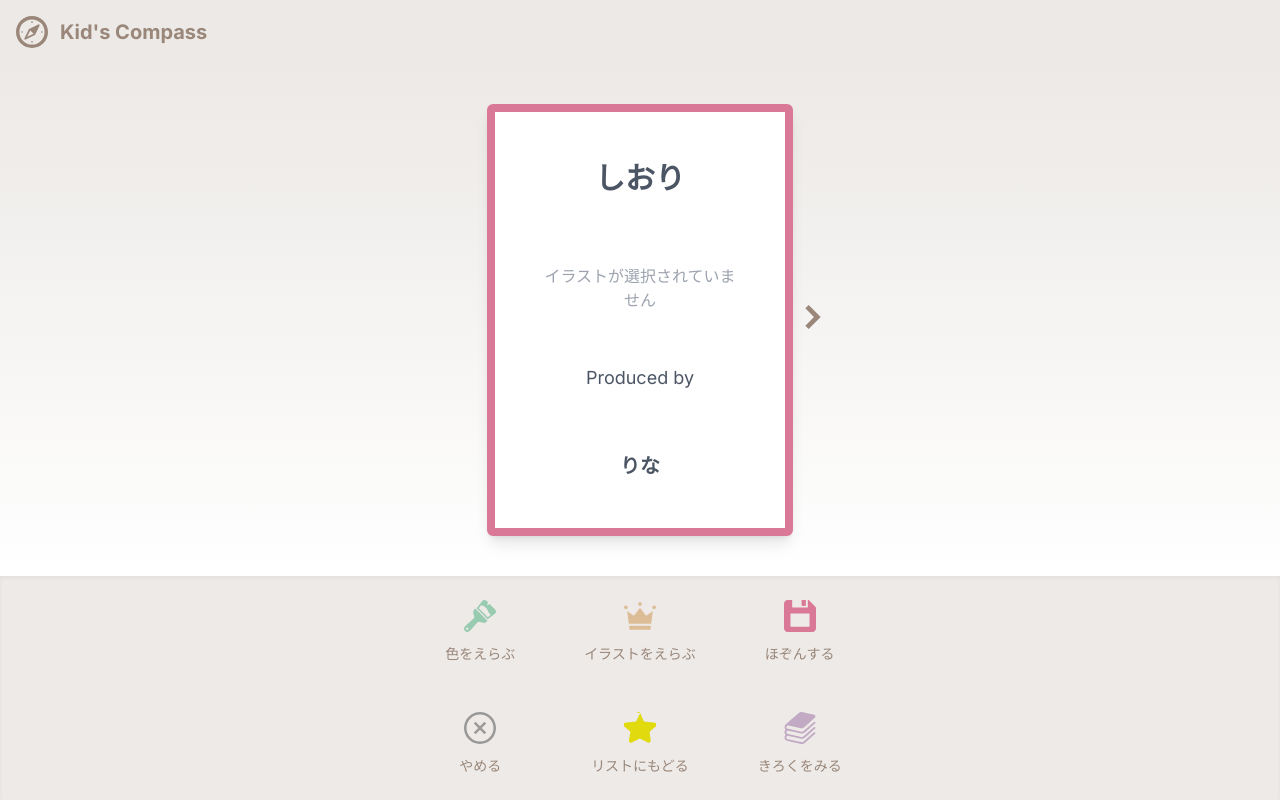
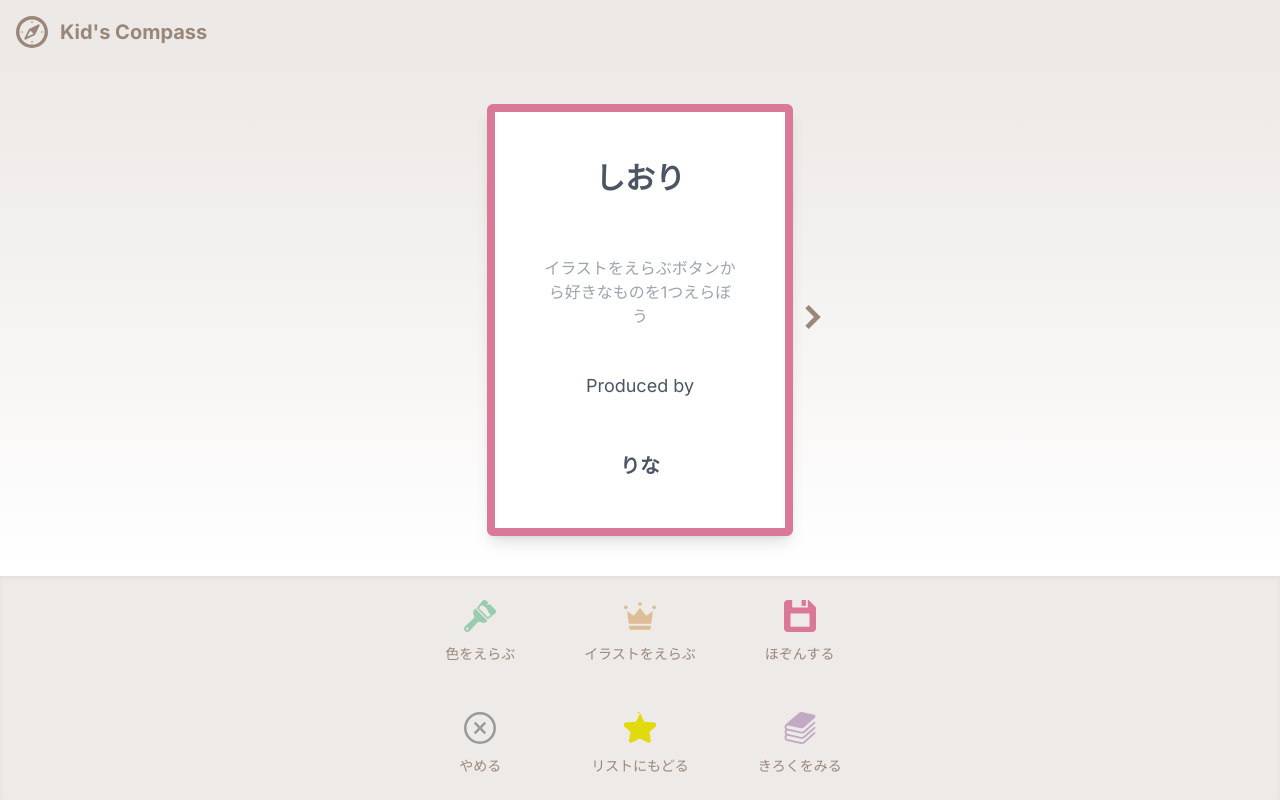
Before and after one commit to tech0mg/Hidarihashi-Frontend, a Next.js app: page /customers/shiori/page1 in a window 1280 px wide. Built offline with nearby package versions, Linux system fonts and the light colour scheme; no server answers.

Commit message:
リストページのヘッダー追加、page1の文言変更

```diff
--- a/src/app/customers/list/page.jsx
+++ b/src/app/customers/list/page.jsx
@@ -2,7 +2,7 @@
 import React, { useEffect, useState } from "react";
 import { useRouter } from "next/navigation";
 import FooterButton from "../../components/FooterButton";
-import CompassIcon from "../../components/icon/icon_compass"; // CompassIconをインポート
+import Header from "../../components/Header"; // ヘッダーコンポーネントをインポート
 
 const ImageGrid = () => {
   const [images, setImages] = useState([]);
@@ -52,8 +52,11 @@ const ImageGrid = () => {
 
   return (
     <div className="flex flex-col h-screen">
+      {/* ヘッダーを追加 */}
+      <Header />
+
       {/* メインコンテンツ */}
-      <div className="p-4 flex-1 bg-gradient-main ">
+      <div className="p-4 flex-1 bg-gradient-main">
         <h1 className="text-2xl font-bold mb-4 text-center">いきたいリスト</h1>
         <div className="image-grid grid grid-cols-3 gap-4">
           {images.map((src, index) => (
--- a/src/app/customers/shiori/page1/page.jsx
+++ b/src/app/customers/shiori/page1/page.jsx
@@ -93,7 +93,7 @@ const ShioriPage1 = () => {
                 className="mt-4 w-64 h-64 object-contain mx-auto rounded-lg"
               />
             ) : (
-              <p className="text-center text-gray-400">イラストが選択されていません</p>
+              <p className="text-center text-gray-400">イラストをえらぶボタンから好きなものを1つえらぼう</p>
             )}
             <p className="text-lg text-center mb-2 text-gray-600">Produced by</p>
             <p className="text-xl text-center font-semibold text-gray-600">りな</p>
```
Lines whose indentation alone changed are shown as unchanged.
